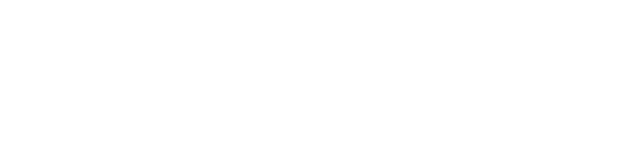
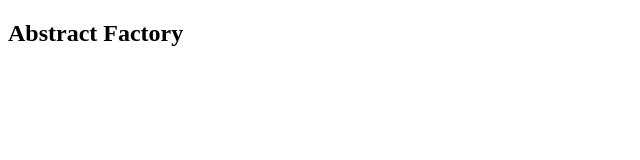
Before and after one commit to GodesQ/design_patterns, a plain HTML site: page abstract-factory/index.html in a window 1280 px wide. Shown: the whole page, without its empty margins (0-640 px from the left). Drawn offline with Linux system fonts and the light colour scheme.

Commit message:
Add h2 with the text of Abstract Factory

```diff
--- a/abstract-factory/index.html
+++ b/abstract-factory/index.html
@@ -6,5 +6,6 @@
     <title>Test</title>
 </head>
 <body>
+    <h2>Abstract Factory</h2>
 </body>
 </html>
```
